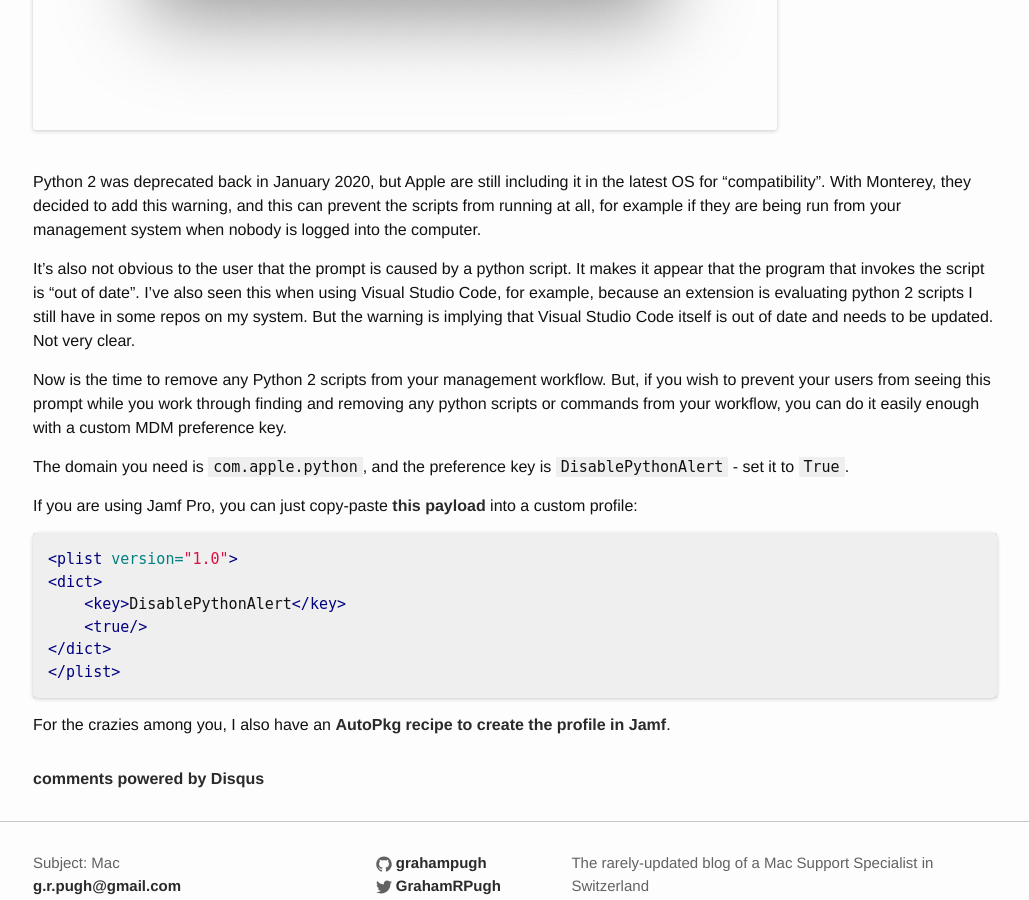
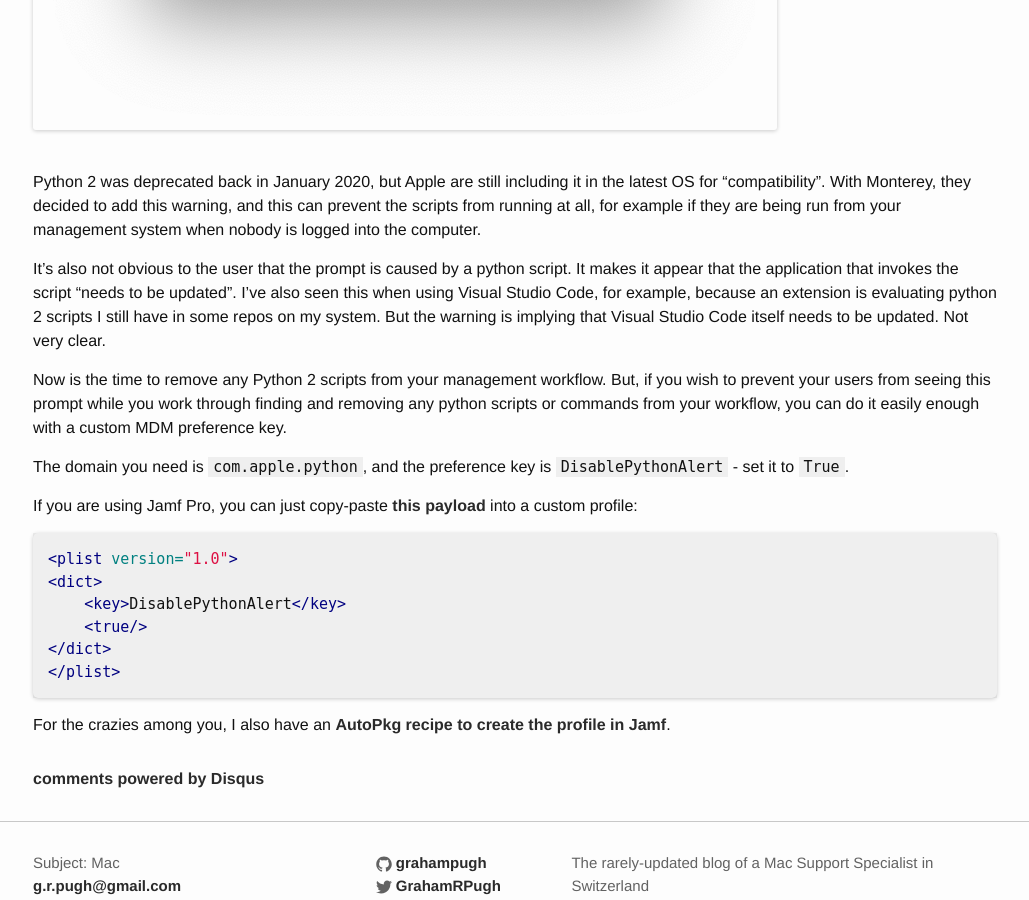
Before and after one commit to grahampugh/grahampugh.github.io, a Jekyll site: the page built from _posts/2021-10-25-monterey-disable-python-2-deprecation-warnings.md, in a window 1280 px wide and 900 px high, scrolled down 994 px. Shown: the whole window, without its empty margins (125-1154 px from the left). Built offline with Jekyll 4.4.1, drawn with Linux system fonts in a browser that asks for light colours; comment, search, counter and statistics services are not loaded.

Commit message:
more clarification

```diff
--- a/_posts/2021-10-25-monterey-disable-python-2-deprecation-warnings.md
+++ b/_posts/2021-10-25-monterey-disable-python-2-deprecation-warnings.md
@@ -10,7 +10,7 @@ If you run a Python script on a Mac running macOS Monterey, or even if there is
 
 Python 2 was deprecated back in January 2020, but Apple are still including it in the latest OS for "compatibility". With Monterey, they decided to add this warning, and this can prevent the scripts from running at all, for example if they are being run from your management system when nobody is logged into the computer.
 
-It's also not obvious to the user that the prompt is caused by a python script. It makes it appear that the program that invokes the script is "out of date". I've also seen this when using Visual Studio Code, for example, because an extension is evaluating python 2 scripts I still have in some repos on my system. But the warning is implying that Visual Studio Code itself is out of date and needs to be updated. Not very clear.
+It's also not obvious to the user that the prompt is caused by a python script. It makes it appear that the application that invokes the script "needs to be updated". I've also seen this when using Visual Studio Code, for example, because an extension is evaluating python 2 scripts I still have in some repos on my system. But the warning is implying that Visual Studio Code itself needs to be updated. Not very clear.
 
 Now is the time to remove any Python 2 scripts from your management workflow. But, if you wish to prevent your users from seeing this prompt while you work through finding and removing any python scripts or commands from your workflow, you can do it easily enough with a custom MDM preference key.
 
```
